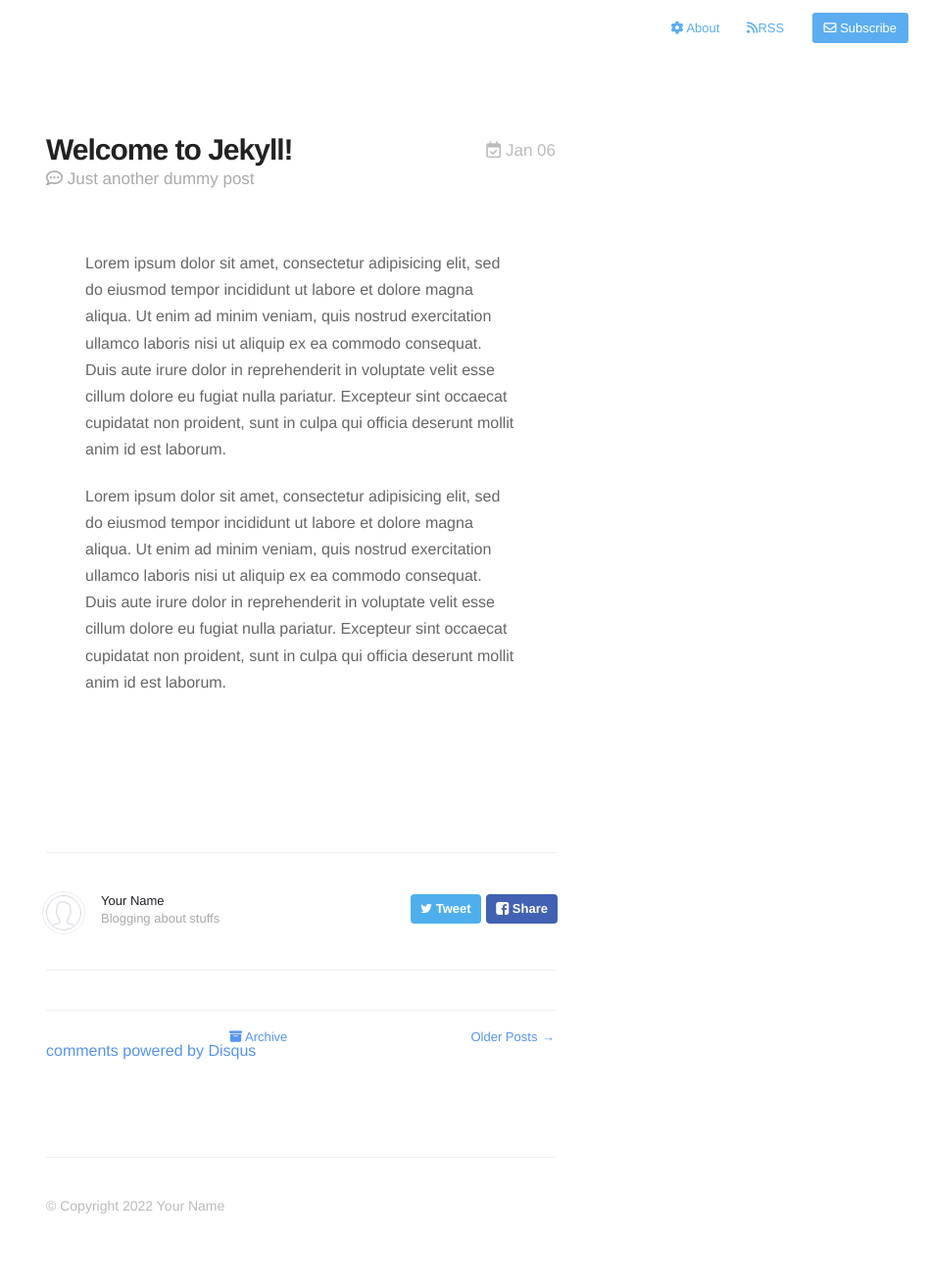
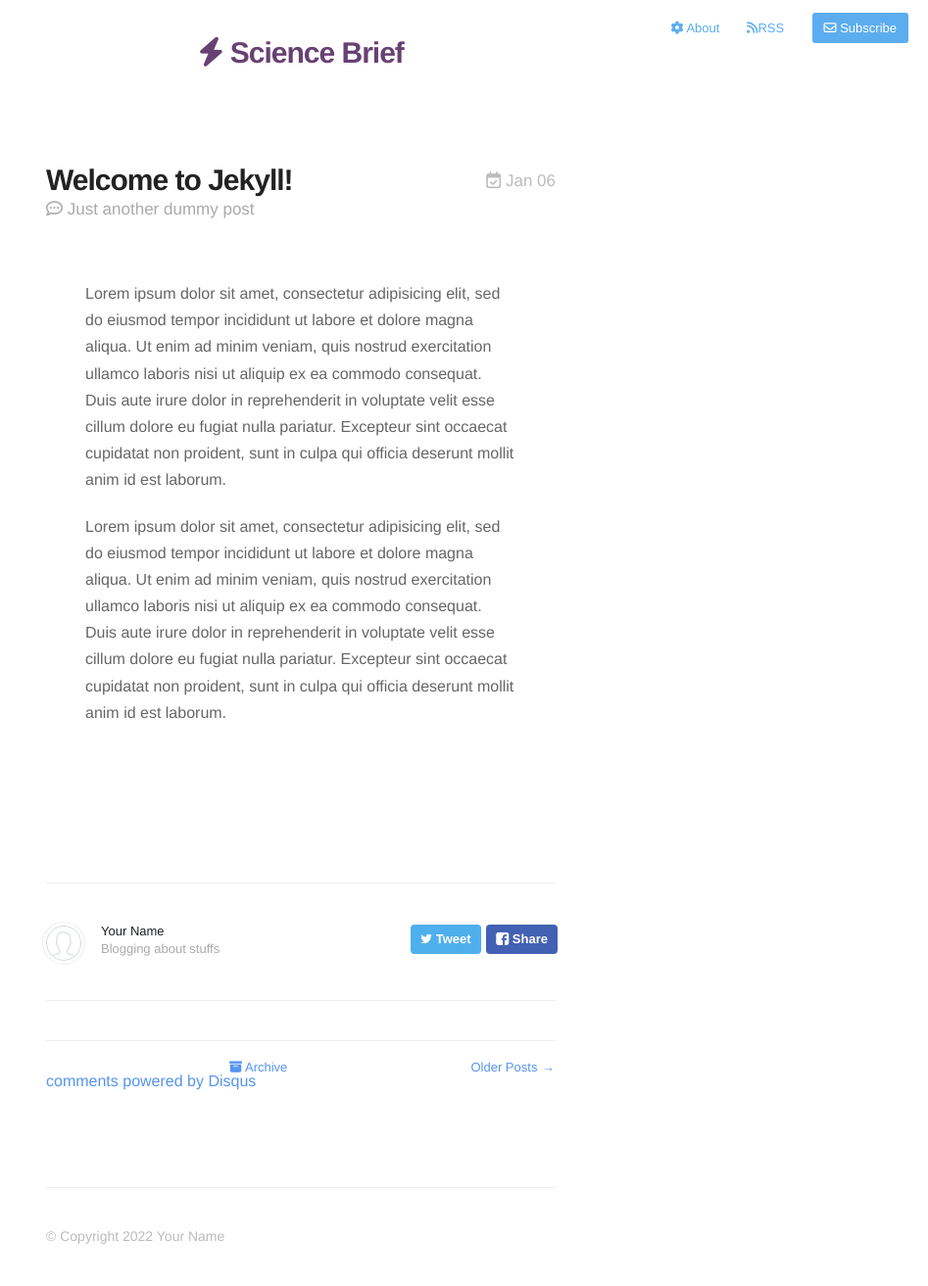
Before and after one commit to Fb16455/cms-on-real-project, a Jekyll site: the page built from index.html, in a window 1280 px wide. Shown: the whole page at 98% size, without its empty margins (333-1280 px from the left). Built offline with Jekyll 4.4.1, drawn with Linux system fonts in a browser that asks for light colours; nearby versions of some CDN libraries; the list of posts is cut into pages by our own code; comment, search, counter and statistics services are not loaded; before the commit the page ends 1282 px from its top, so only the background shows below that.

Commit message:
Adding blog title bellow top bar.

```diff
--- a/_includes/navigation.html
+++ b/_includes/navigation.html
@@ -17,3 +17,8 @@
     <!-- Sub button -->
     <a class="cta" href="#"> <i class="fa fa-envelope-o"></i> Subscribe</a>
 </nav>
+
+<h1 align="center" style="color:rgb(103, 65, 114)">
+    <i class="fa fa-bolt"></i>
+    Science Brief
+</h1>
--- a/_includes/pagination.html
+++ b/_includes/pagination.html
@@ -16,7 +16,7 @@
     {% endif %}
 
     <!-- Link to archive page -->
-    <a href="archive.html"><i class="fa fa-archive"></i> Archive </a>
+    <a href="/archive.html"><i class="fa fa-archive"></i> Archive </a>
 
     {% if paginator.next_page %}
         <span class="next">
--- a/_layouts/post.html
+++ b/_layouts/post.html
@@ -5,7 +5,7 @@ archive: true
 
 <article class="post">
     <header>
-        <h1>{{ page.title }}</h1>
+        <h1 >{{ page.title }}</h1>
         <h2 class="headline">{{ page.date | date:"%B %-d, %Y" }}</h2>
     </header>
     <section id="post-body">
```
Also changed, not shown: archive.md (renamed from archive.html).
